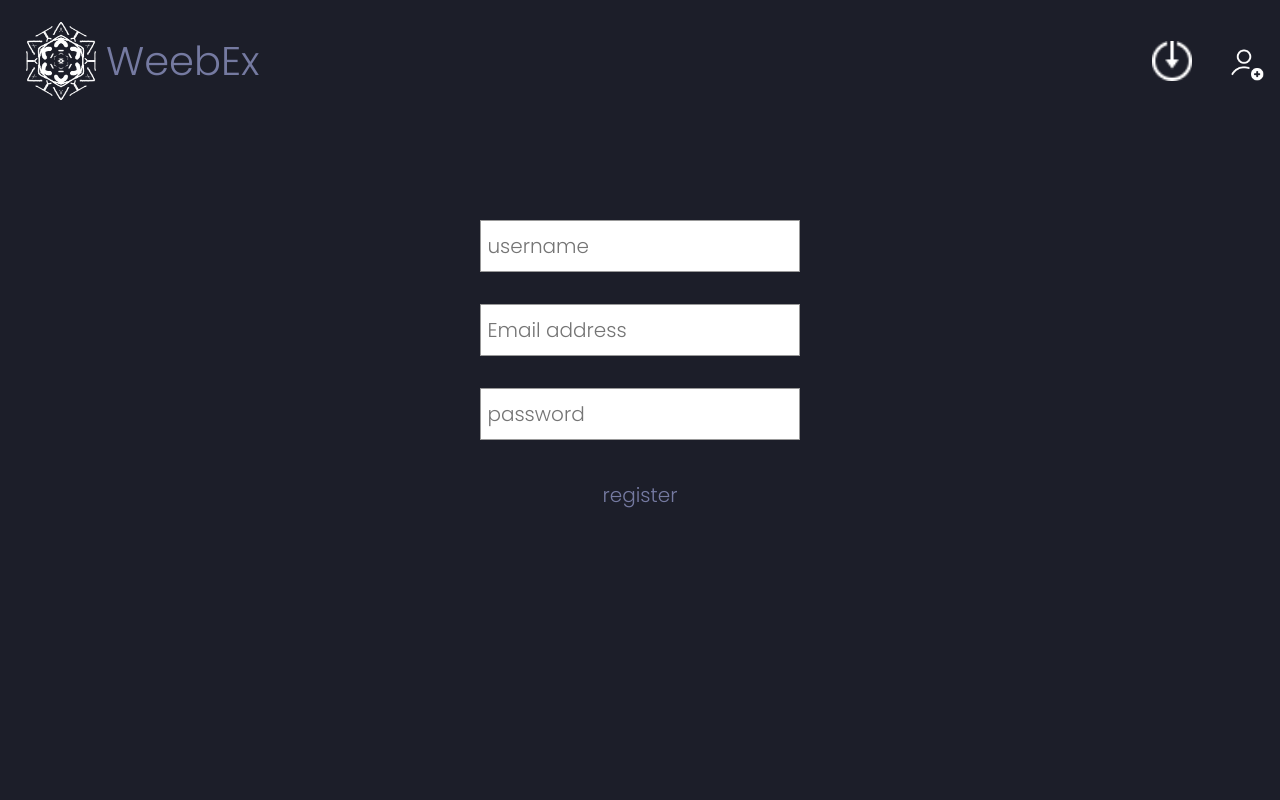
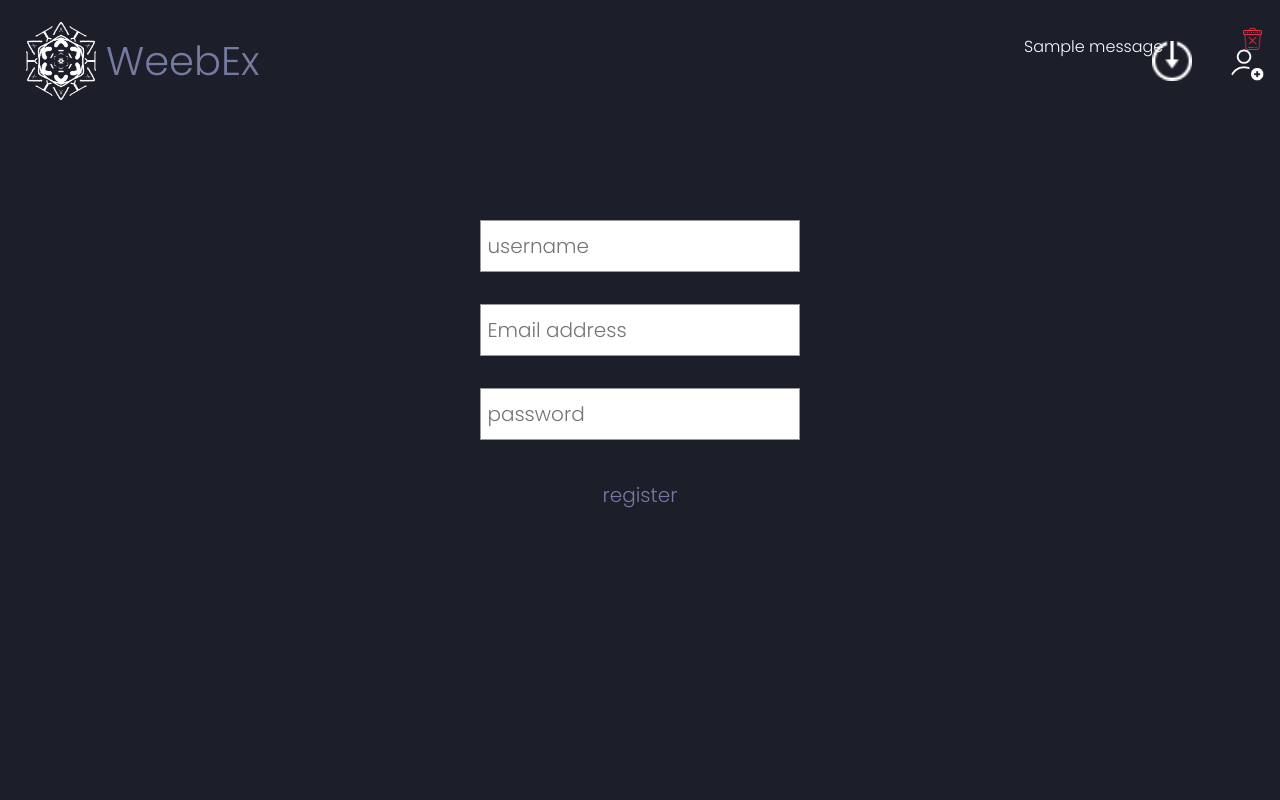
Before and after one commit to rootz491/weebex, a Django app: page /account/register in a window 1280 px wide. Run offline with Django 3.2, Linux system fonts and the light colour scheme; tables that the repository leaves empty hold one stand-in row (values such as "Sample post"); one stand-in notice (Sample message) is shown.

Commit message:
like flash added

```diff
--- /dev/null
+++ b/weeb/static/weeb/js/flash_messages.js
@@ -0,0 +1,18 @@
+let btns = document.querySelectorAll('.deleteMsg');
+let btns2 = document.getElementsByClassName('deleteMsg');
+console.log(btns);
+console.log(btns2);
+
+for(let btn of btns) {
+    btn.addEventListener('click', deleteNow)
+
+}
+
+
+
+function deleteNow(e) {
+    e.preventDefault();
+    msg = e.target.parentElement.parentElement;
+    console.log(msg, 'deleted!');
+    msg.remove();
+}
--- a/weeb/static/weeb/style/base.css
+++ b/weeb/static/weeb/style/base.css
@@ -8,6 +8,17 @@
     --whiteTxt:#F2FFFF;
     --lPuple:	#757AA1;
     --gold:	#FFA600;
+        /* messages */
+    --DEBUGbg: #D4EDDA;
+    --DEBUGtxt: #52565A;
+    --INFObg: #D1ECF1;
+    --INFOtxt: #2C649F;
+    --SUCCESSbg: #A4F6A7;
+    --SUCCESStxt: #368741;
+    --WARNINGbg: #FFF3CD;
+    --WARNINGtxt: #856404;
+    --ERRORbg: #F8D7DA;
+    --ERRORtxt: #721C24;
     /* screen size */
     --postWidth: 500px;
     --postHeight: 400px;
@@ -21,6 +32,7 @@
     font-family: 'Poppins', sans-serif;
     text-decoration: none;
     scroll-behavior: smooth;
+    list-style: none
 }
 
 body {
--- /dev/null
+++ b/weeb/static/weeb/style/flash_messages.css
@@ -0,0 +1,75 @@
+/* flash_messages */
+
+
+.flash {
+    position: absolute;
+    top: 1em;
+    right: 20px;
+    width: 250px;
+    z-index: 25;
+}
+
+
+
+.fm {
+    border-radius: 13px;
+    padding: 2px 14px;
+    margin: 1em 0;
+    border-top-right-radius: 0px;
+    position: relative;
+    transition: all .3s ease;
+}
+
+.deleteMsg {
+    width: 25px;
+    position: absolute;
+    top: -5px;
+    right: -5px;
+    z-index: 30;
+}
+
+.deleteMsg > img {
+    max-width: 100%;
+}
+
+.DEBUG {
+    background: var(--DEBUGbg);
+    color: var(--DEBUGtxt);
+    border: var(--DEBUGtxt);
+}
+
+.INFO {
+    background: var(--INFObg);
+    color: var(--INFOtxt);
+    border: var(--INFOtxt);
+}
+
+.SUCCESS {
+    background: var(--SUCCESSbg);
+    color: var(--SUCCESStxt);
+    border: var(--SUCCESStxt);
+}
+
+.WARNING {
+    background: var(--WARNINGbg);
+    color: var(--WARNINGtxt);
+    border: var(--WARNINGtxt);
+}
+
+.ERROR {
+    background: var(--ERRORbg);
+    color: var(--ERRORtxt);
+    border: var(--ERRORtxt);
+}
+
+@media screen and (max-width: 500px) {
+    .flash {
+        margin: auto;
+        max-width: 80%;
+        left: 0;
+        right: 0;
+    }
+    .fm {
+        text-align: center;
+    }
+}
--- a/weeb/templates/weeb/base.html
+++ b/weeb/templates/weeb/base.html
@@ -12,6 +12,8 @@
     <!-- essential files -->
     {% load static %}
     <link rel="stylesheet" type="text/css" href="{% static 'weeb/style/base.css' %}">
+    <link rel="stylesheet" type="text/css" href="{% static 'weeb/style/flash_messages.css' %}">
+    <script defer src="{% static 'weeb/js/flash_messages.js' %}"></script>
 
     <!-- specific files -->
     {% block specific %}
@@ -64,5 +66,19 @@
         </div>
     </div>
 
+    {% if messages %}
+    <!-- flash messages -->
+    <ul class="flash">
+        {% for message in messages %}
+        <li class="fm {% if message.tags %} {{ message.tags }} {% endif %}">
+                {{ message }}
+                {% load static %}
+            <a class="deleteMsg"><img src="{% static 'weeb/img/delete.png' %}" alt="delete messages"></a>
+        </li>
+        {% endfor %}
+    </ul>
+    {% endif %}
+
+
 </body>
 </html>
--- a/weeb/views.py
+++ b/weeb/views.py
@@ -11,6 +11,8 @@ from django.views.generic import View
 from django.views import generic
 from .models import *
 from .forms import PostForm, RegisterForm
+# flash messages
+from django.contrib import messages
 
 # Create your views here.
 
@@ -100,9 +102,9 @@ def PostComment(request, pk):
         comment.user = request.user
 
         comment.save()
-
-        return render(request, 'weeb/postDetailed.html', {'post': post})
-
+        messages.add_message(request, messages.SUCCESS, 'comment added successfully')
+        # return render(request, 'weeb/postDetailed.html', {'post': post})
+        return reverse('weeb:postDetail', kwargs={'pk': pk})
 
 
 # like on posts
@@ -117,8 +119,10 @@ def PostLike(request, id):
             break
     if liked:
         post.likes.remove(request.user)
+        messages.add_message(request, messages.SUCCESS, 'Liked')
     else:
         post.likes.add(request.user)
+        messages.add_message(request, messages.SUCCESS, 'Unliked')
     # post.save()
     return HttpResponseRedirect(request.META.get('HTTP_REFERER'))
 
```
Also changed, not shown: db.sqlite3.
